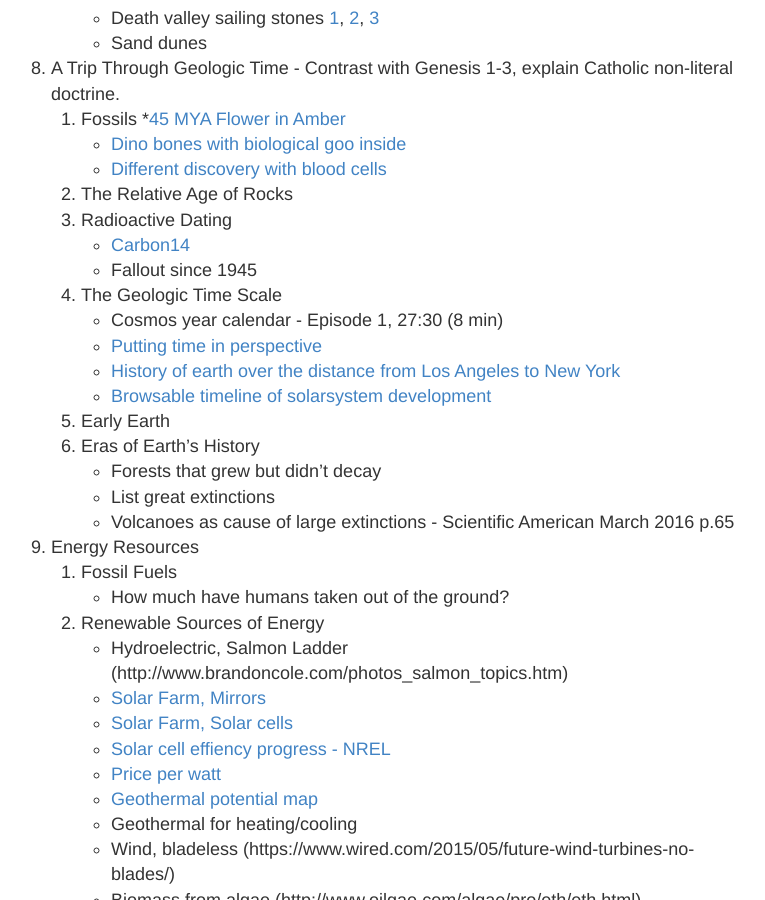
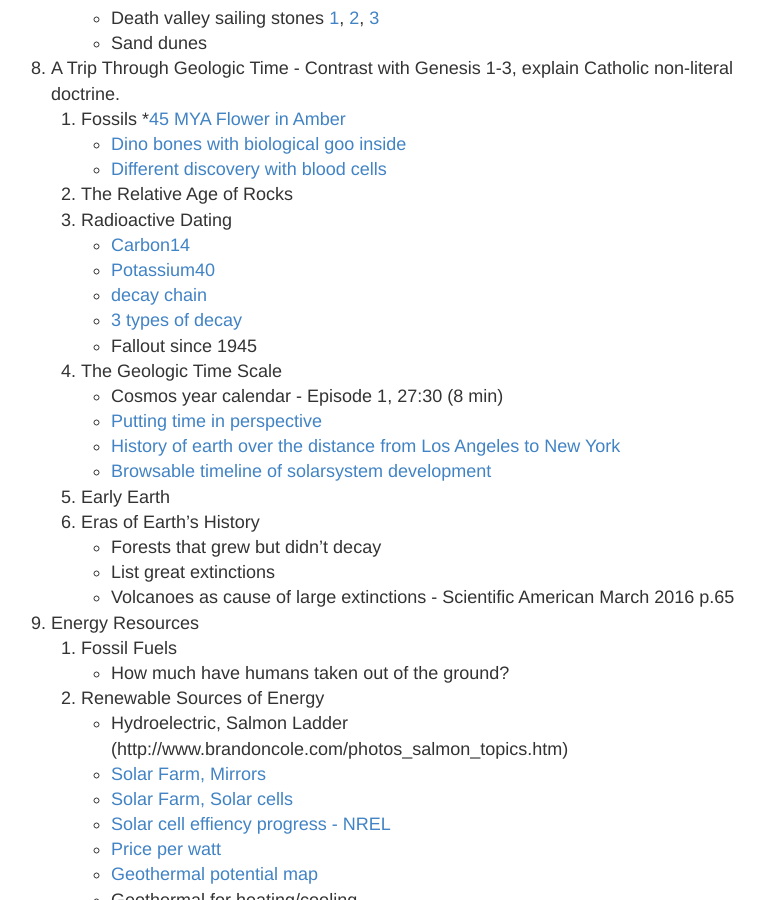
Before and after one commit to ctkstl/earth_science, a Jekyll site: the page built from resources.md, in a window 1280 px wide and 900 px high, scrolled down 4490 px. Shown: the whole window, without its empty margins (259-1024 px from the left). Built offline with Jekyll 4.4.1, drawn with Linux system fonts in a browser that asks for light colours.

Commit message:
radioactive dating

```diff
--- a/resources.md
+++ b/resources.md
@@ -136,6 +136,9 @@ permalink: /resources/
     2.  The Relative Age of Rocks
     3.  Radioactive Dating
         * [Carbon14](https://www.youtube.com/watch?v=Lu3MoT_egFI)
+        * [Potassium40](https://en.wikipedia.org/wiki/Potassium-40)
+        * [decay chain](https://commons.wikimedia.org/wiki/File:Fr_Decay_Chain_Thorium.svg)
+        * [3 types of decay](https://www.scienceabc.com/pure-sciences/why-are-certain-elements-radioactive-causes-examples.html)
         *   Fallout since 1945
     4.  The Geologic Time Scale
         *   Cosmos year calendar - Episode 1, 27:30 (8 min)
```
